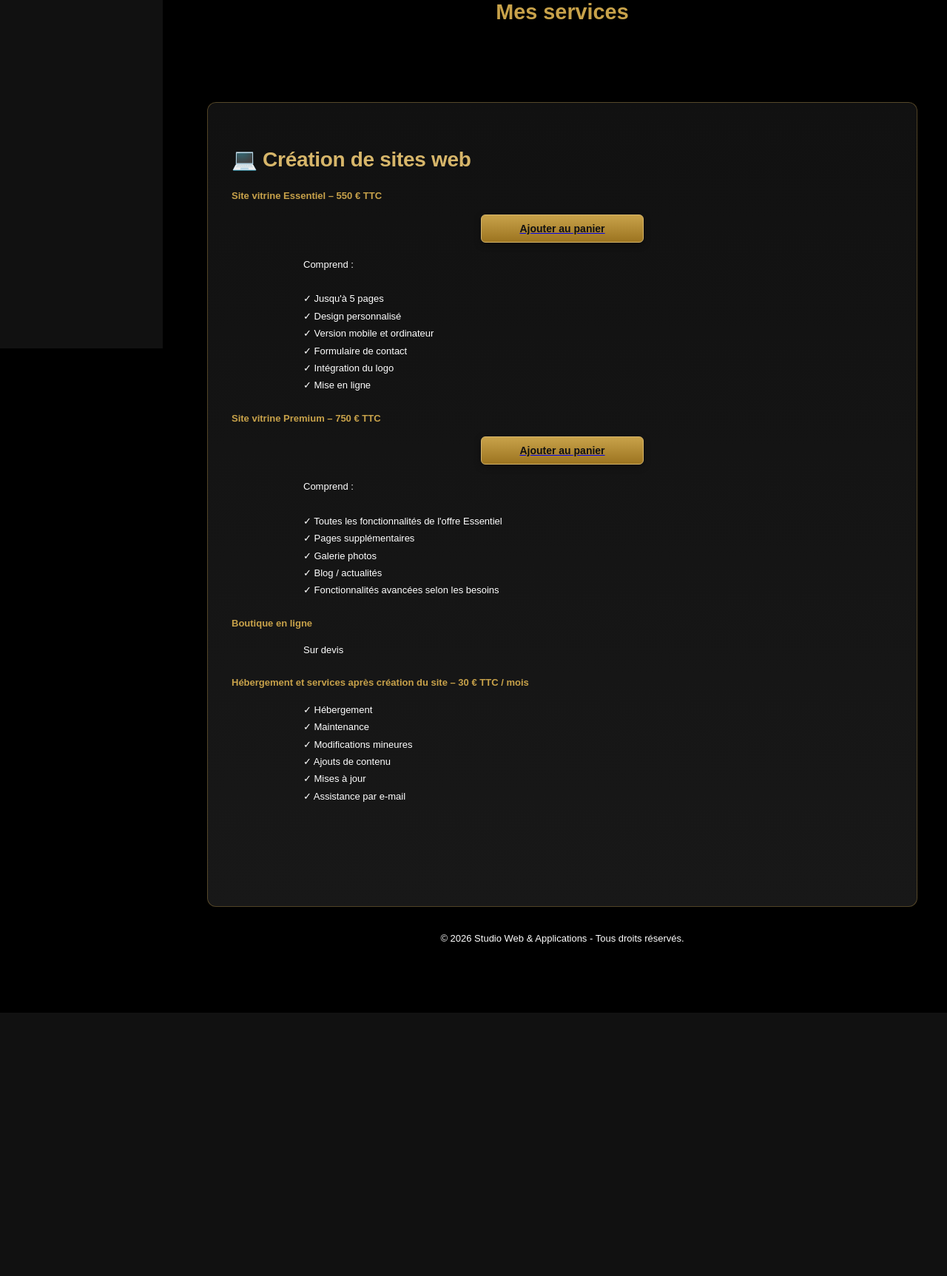
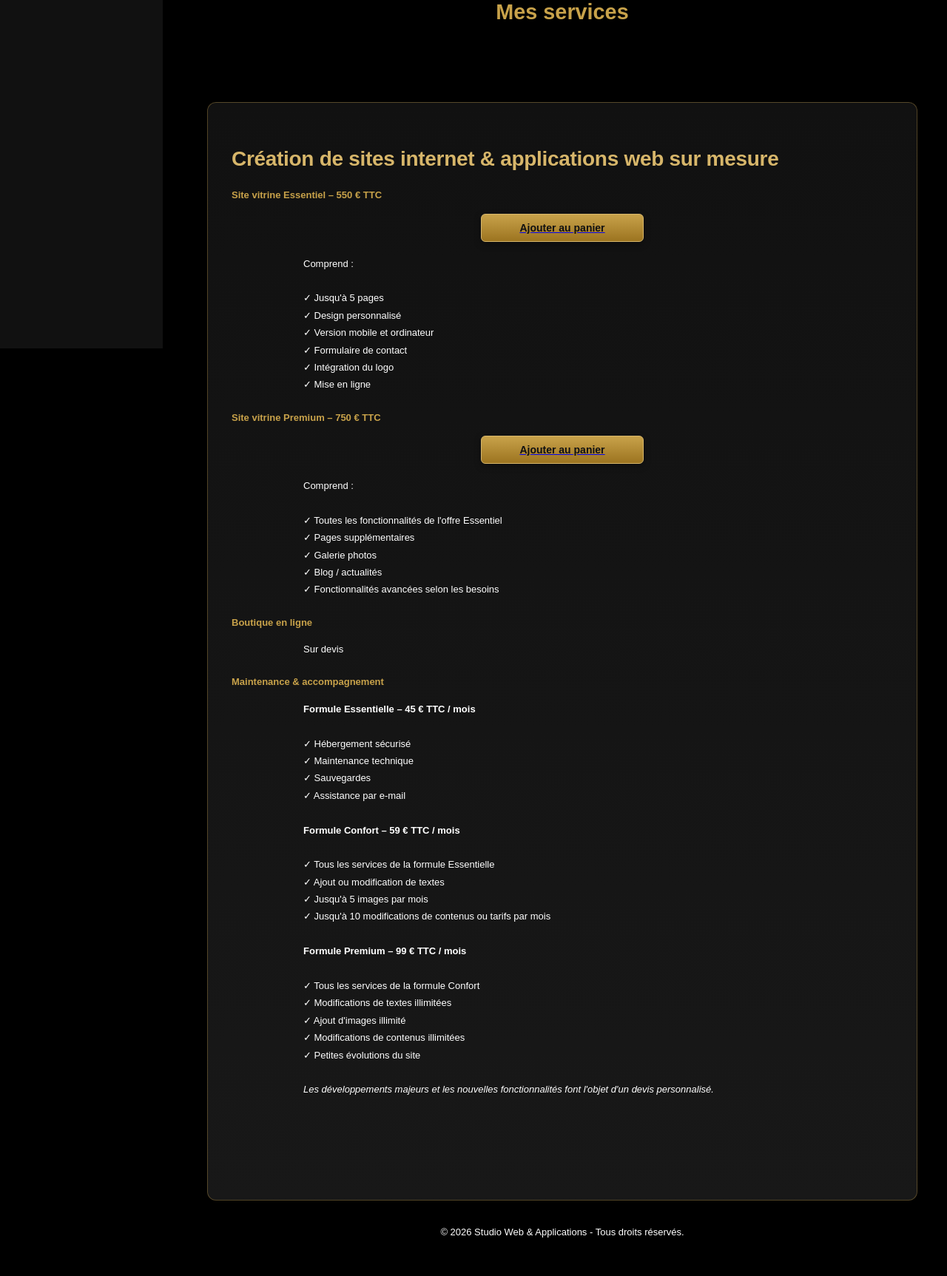
Before and after one commit to MSEDIT-1304/Studio-Web-Applications, a Flask app: page /services in a window 1280 px wide. Shown: the part 369-2094 px from the top of the page at 74% size. Before the commit the page ends 1738 px from the top, so only its background shows below. Run offline with Flask 3, Linux system fonts and the light colour scheme.

Commit message:
Update services.html

```diff
--- a/templates/services.html
+++ b/templates/services.html
@@ -32,7 +32,7 @@
 
 <div class="service">
 
-<h3>💻 Création de sites web</h3>
+<h3>Création de sites internet & applications web sur mesure</h3>
 
 <h4>Site vitrine Essentiel – 550 € TTC</h4>
 
@@ -73,15 +73,40 @@ Comprend :<br><br>
 Sur devis
 </p>
 
-<h4>Hébergement et services après création du site – 30 € TTC / mois</h4>
+<h4>Maintenance & accompagnement</h4>
 
 <p>
-✓ Hébergement<br>
-✓ Maintenance<br>
-✓ Modifications mineures<br>
-✓ Ajouts de contenu<br>
-✓ Mises à jour<br>
+
+<strong>Formule Essentielle – 45 € TTC / mois</strong><br><br>
+
+✓ Hébergement sécurisé<br>
+✓ Maintenance technique<br>
+✓ Sauvegardes<br>
 ✓ Assistance par e-mail
+
+<br><br>
+
+<strong>Formule Confort – 59 € TTC / mois</strong><br><br>
+
+✓ Tous les services de la formule Essentielle<br>
+✓ Ajout ou modification de textes<br>
+✓ Jusqu'à 5 images par mois<br>
+✓ Jusqu'à 10 modifications de contenus ou tarifs par mois
+
+<br><br>
+
+<strong>Formule Premium – 99 € TTC / mois</strong><br><br>
+
+✓ Tous les services de la formule Confort<br>
+✓ Modifications de textes illimitées<br>
+✓ Ajout d'images illimité<br>
+✓ Modifications de contenus illimitées<br>
+✓ Petites évolutions du site
+
+<br><br>
+
+<em>Les développements majeurs et les nouvelles fonctionnalités font l'objet d'un devis personnalisé.</em>
+
 </p>
 <br><br>
 
```
